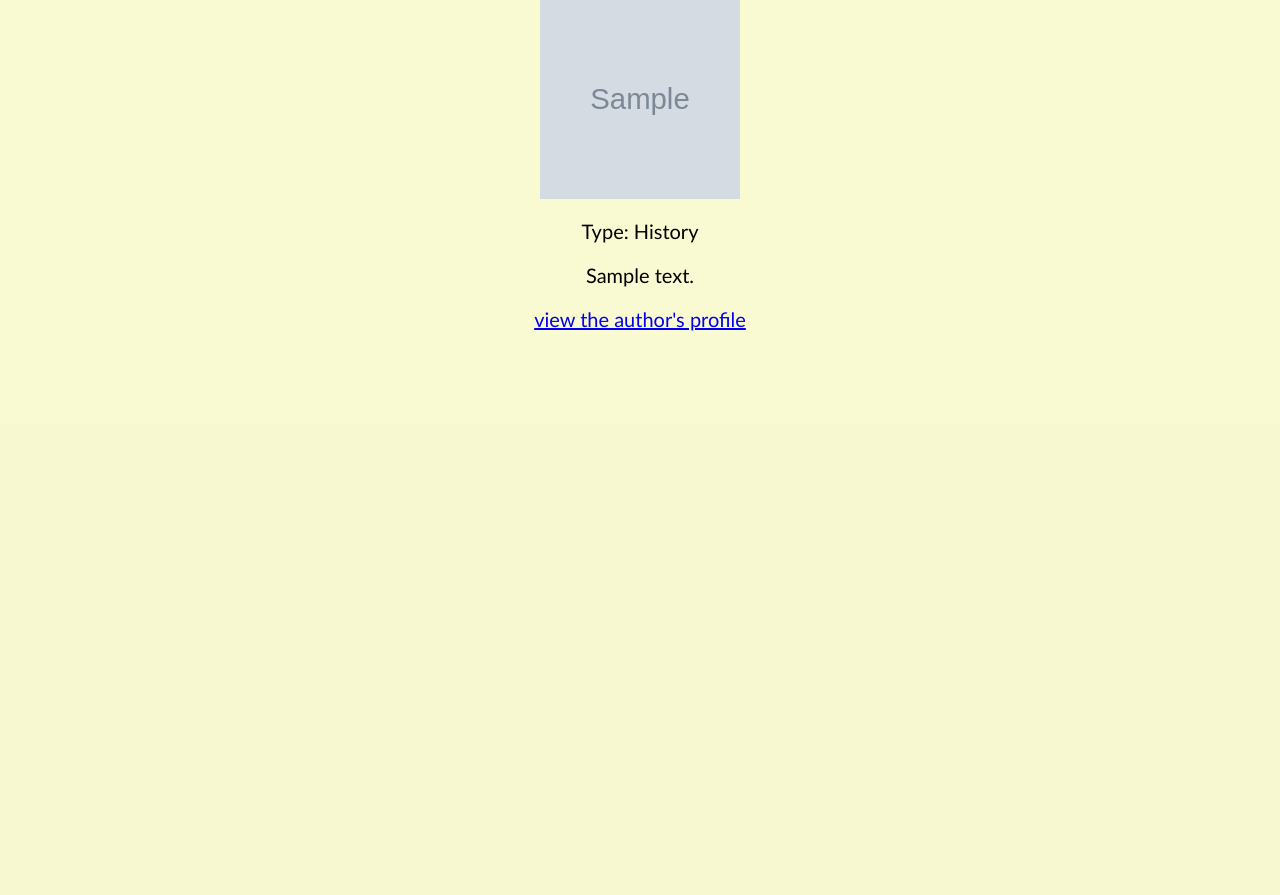
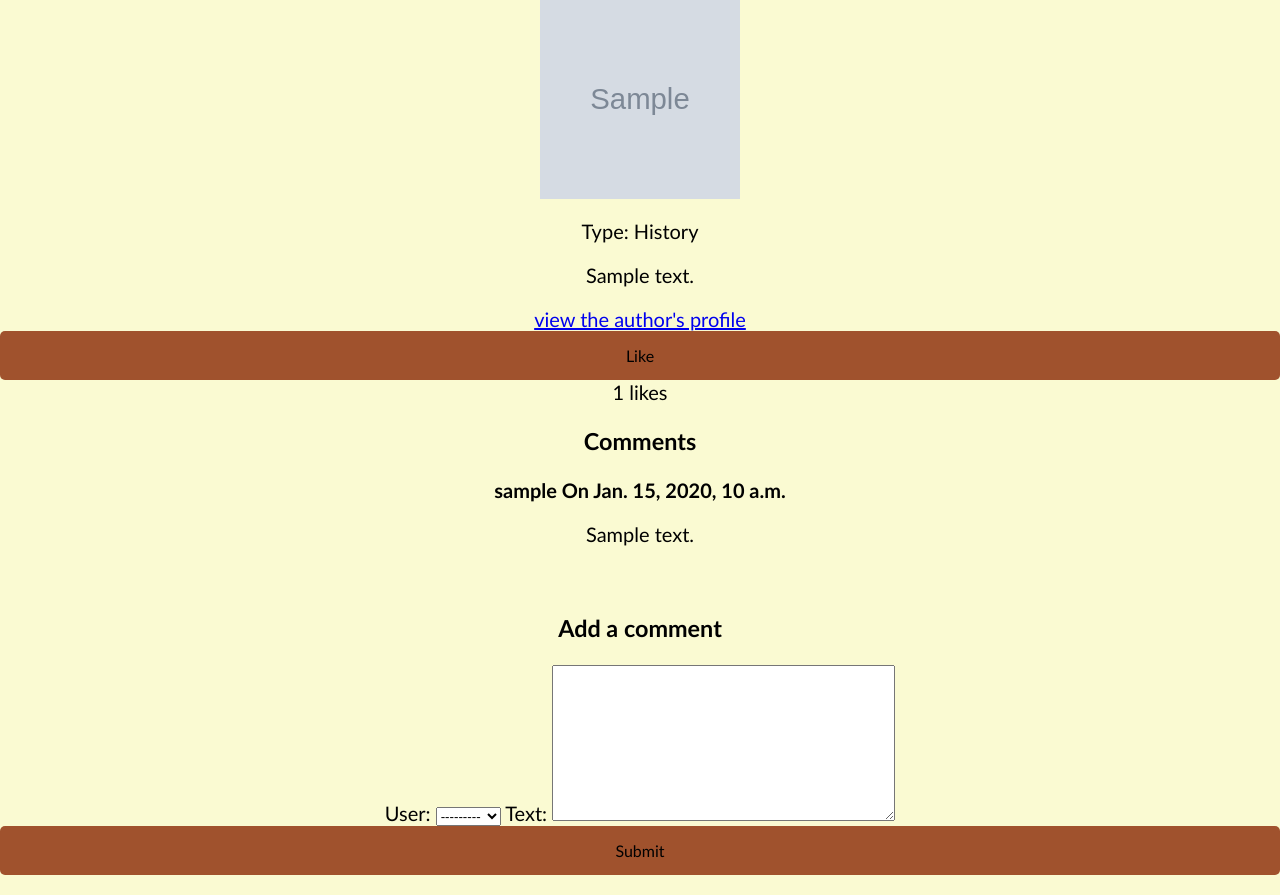
Before and after one commit to lltrx/WAD2-Team-15E, a Django app: a page that uses templates/destination/destination.html in a window 1280 px wide. Shown: the part 377-1272 px from the top of the page. Before the commit the page ends 708 px from the top, so only its background shows below. Run offline with Django 4.2, Linux system fonts and the light colour scheme; a user stored in the database is signed in; tables that the repository leaves empty hold one stand-in row (values such as "Sample post"); grey boxes marked "Sample" are stand-in pictures; grey boxes are pictures that could not be loaded.

Commit message:
Likes and comments done

```diff
--- a/destination/admin.py
+++ b/destination/admin.py
@@ -1,5 +1,5 @@
 from django.contrib import admin
-from destination.models import UserProfile, Destination
+from destination.models import UserProfile, Destination,Comment
 
 # Register your models here.
 
@@ -21,3 +21,4 @@ class UserProfileAdmin(admin.ModelAdmin):
 
 admin.site.register(UserProfile, UserProfileAdmin)
 admin.site.register(Destination, DestinationAdmin)
+admin.site.register(Comment)
--- a/destination/forms.py
+++ b/destination/forms.py
@@ -1,5 +1,5 @@
 from django import forms
-from destination.models import UserProfile, Destination
+from destination.models import UserProfile, Destination, Comment
 from django.contrib.auth.models import User
 from django.contrib.auth.forms import UserCreationForm, UserChangeForm
 
@@ -79,3 +79,11 @@ class EditProfileForm(UserChangeForm):
             "last_name",
             "username",
             "password")
+
+class CommentForm(forms.ModelForm):
+
+    class Meta:
+        model = Comment
+        fields = (
+            "user",
+            "text",)
--- a/destination/models.py
+++ b/destination/models.py
@@ -23,14 +23,27 @@ class Destination(models.Model):
     image = models.ImageField(upload_to='destination_images', blank=True)
     destination_type = models.CharField(max_length=1, choices=DESTINATION_TYPES, default='O')
     author = models.ForeignKey(settings.AUTH_USER_MODEL, on_delete=models.SET_NULL, blank=True, null=True)
+    likes = models.ManyToManyField(User, related_name='likes', blank=True)
 
 
     def save(self, *args, **kwargs):
         self.slug = slugify(self.name)
         super(Destination, self).save(*args, **kwargs)
 
+    def total_likes(self):
+        return self.likes.count()
     class Meta:
         verbose_name_plural = 'Destinations'
 
     def __str__(self):
         return self.slug
+
+
+class Comment(models.Model):
+    destination = models.ForeignKey(Destination, on_delete=models.CASCADE, related_name='comments')
+    user = models.ForeignKey(User, on_delete=models.CASCADE)
+    text = models.TextField()
+    created_date = models.DateTimeField(auto_now_add=True)
+
+    def __str__(self):
+        return '%s - %s' % (self.user.username, self.destination.name)
--- a/destination/urls.py
+++ b/destination/urls.py
@@ -19,4 +19,6 @@ urlpatterns = [
     path('user_profile/<slug:username>/', views.user_profile, name='user_profile'),
     path('my_profile/edit/', views.edit_profile, name='edit_profile'),
     path('change_password/', views.change_password, name='change_password'),
+    path('like_destination/<slug:destination_name_slug>/', views.like_destination, name='like_destination'),
+
 ]
--- a/destination/views.py
+++ b/destination/views.py
@@ -1,12 +1,12 @@
-from django.shortcuts import render, redirect
-from django.http import HttpResponse
+from django.shortcuts import render, redirect, get_object_or_404
+from django.http import HttpResponse, HttpResponseRedirect
 from django.urls import reverse
 from django.http.response import HttpResponseNotModified
 from django.contrib.auth import authenticate, login, logout, update_session_auth_hash
 from django.contrib.auth.decorators import login_required
 from datetime import datetime
-from destination.forms import DestinationForm, RegistrationForm, EditProfileForm, UserProfileForm, UserProfileChangeForm
-from destination.models import Destination, UserProfile
+from destination.forms import DestinationForm, RegistrationForm, EditProfileForm, UserProfileForm, UserProfileChangeForm, CommentForm
+from destination.models import Destination, UserProfile, Comment
 from django.contrib.auth.models import User
 from django.contrib.auth.forms import UserChangeForm, UserCreationForm, PasswordChangeForm
 
@@ -92,11 +92,27 @@ def change_password(request):
         context_dict = {'form': form}
         return render(request, 'destination/change_password.html', context=context_dict)
 
+
 def show_destination(request, destination_name_slug):
     context_dict = {}
     try:
+
         destination = Destination.objects.get(slug=destination_name_slug)
         context_dict['destination'] = destination
+        total_likes = destination.total_likes()
+        context_dict['total_likes'] = total_likes
+        if request.method == "POST":
+            form = CommentForm(request.POST)
+            if form.is_valid():
+                comment = form.save(commit=False)
+                comment.destination = destination
+                comment.author = request.user
+                comment.save()
+                return redirect(reverse('destination:show_destination', kwargs={'destination_name_slug': destination_name_slug}))
+        else:
+            form = CommentForm()
+
+        context_dict['form'] = form
     except Destination.DoesNotExist:
         context_dict['destination'] = None
         return render(request, 'destination/destination.html', context=context_dict)
@@ -194,6 +210,14 @@ def user_logout(request):
     logout(request)
     return redirect(reverse('destination:index'))
 
+@login_required
+def like_destination(request, destination_name_slug):
+    destination = Destination.objects.get(slug=destination_name_slug)
+    destination.likes.add(request.user)
+    return redirect(reverse('destination:show_destination', kwargs={'destination_name_slug':destination_name_slug}))
+
+
+
 '''
 def get_server_side_cookie(request, cookie, default_val=None):
     val = request.session.get(cookie)
--- a/templates/destination/destination.html
+++ b/templates/destination/destination.html
@@ -29,6 +29,36 @@
         <a href="{% url 'destination:user_profile' destination.author %}">view the author's profile</a>
     {% endif %}
 
+
+    <form action="{% url 'destination:like_destination' destination.slug %}" method="POST">
+        {% csrf_token %}
+        <button type="submit", name="post_id", value="{{ post.id }}", class="btn">Like</button>
+        {{ total_likes }} likes
+    </form>
+
+    <h3>Comments</h3>
+    {% if not destination.comments.all %}
+        No comments yet..
+    {% else %}
+        {% for comment in destination.comments.all %}
+            <strong> {{ comment.user }}
+                On {{ comment.created_date }} </strong>
+                <br />
+            <p> {{ comment.text }} </p>
+        {% endfor %}
+    {% endif %}
+    <br />
+    {%if user.is_authenticated %}
+    <h3> Add a comment </h3>
+        <form method="post" action=".">
+             {% csrf_token %}
+             {{ form.as_table }}
+
+                <button type="submit" class="btn">Submit</button>
+        </form>
+    {% endif %}
+
+
     {%if user.is_authenticated %}
 
     {%endif%}
```
Also changed, not shown: destination/migrations/0003_destination_likes.py (added), destination/migrations/0004_comment.py (added), destination/migrations/0005_auto_20220327_2108.py (added).
